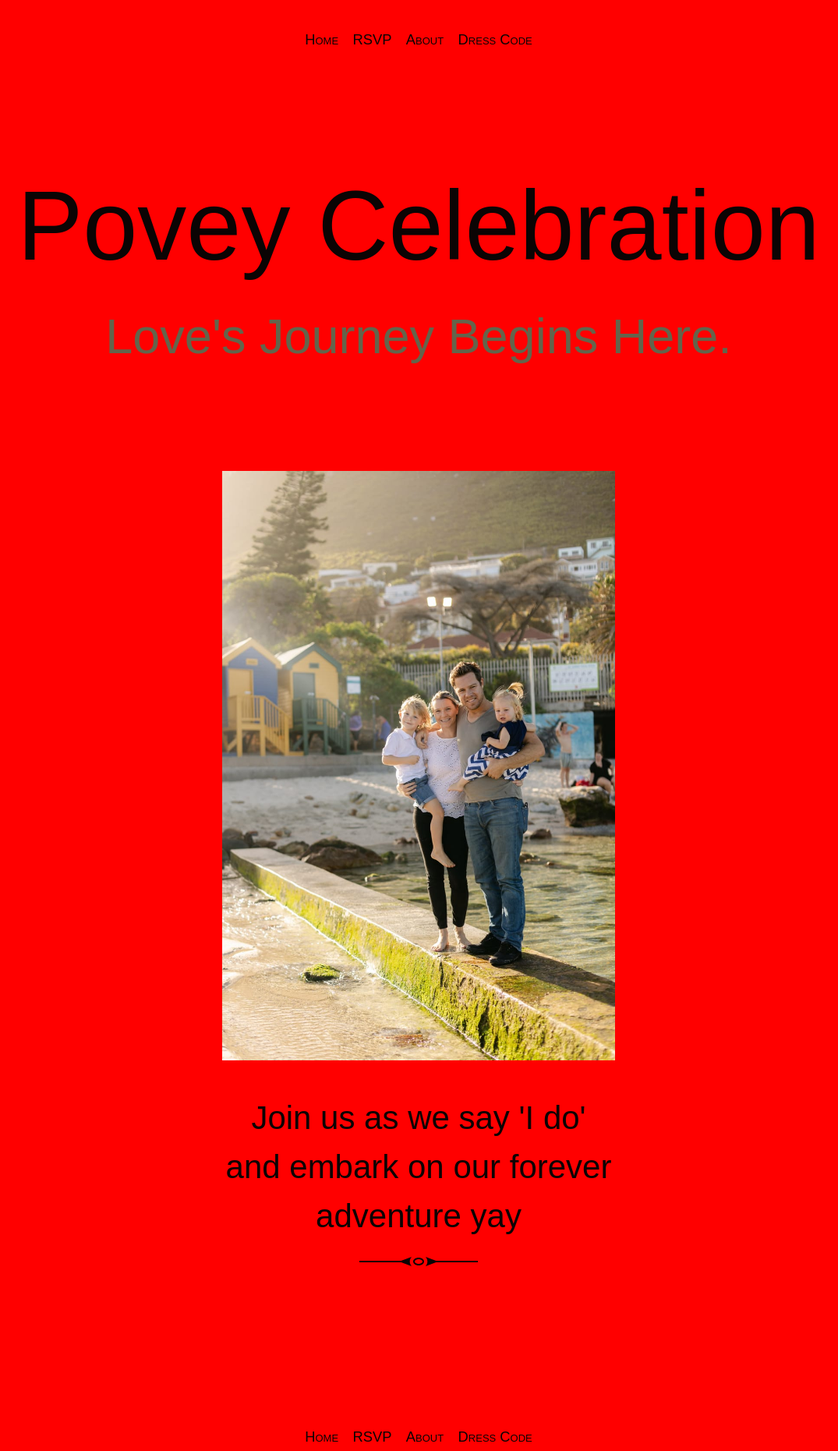
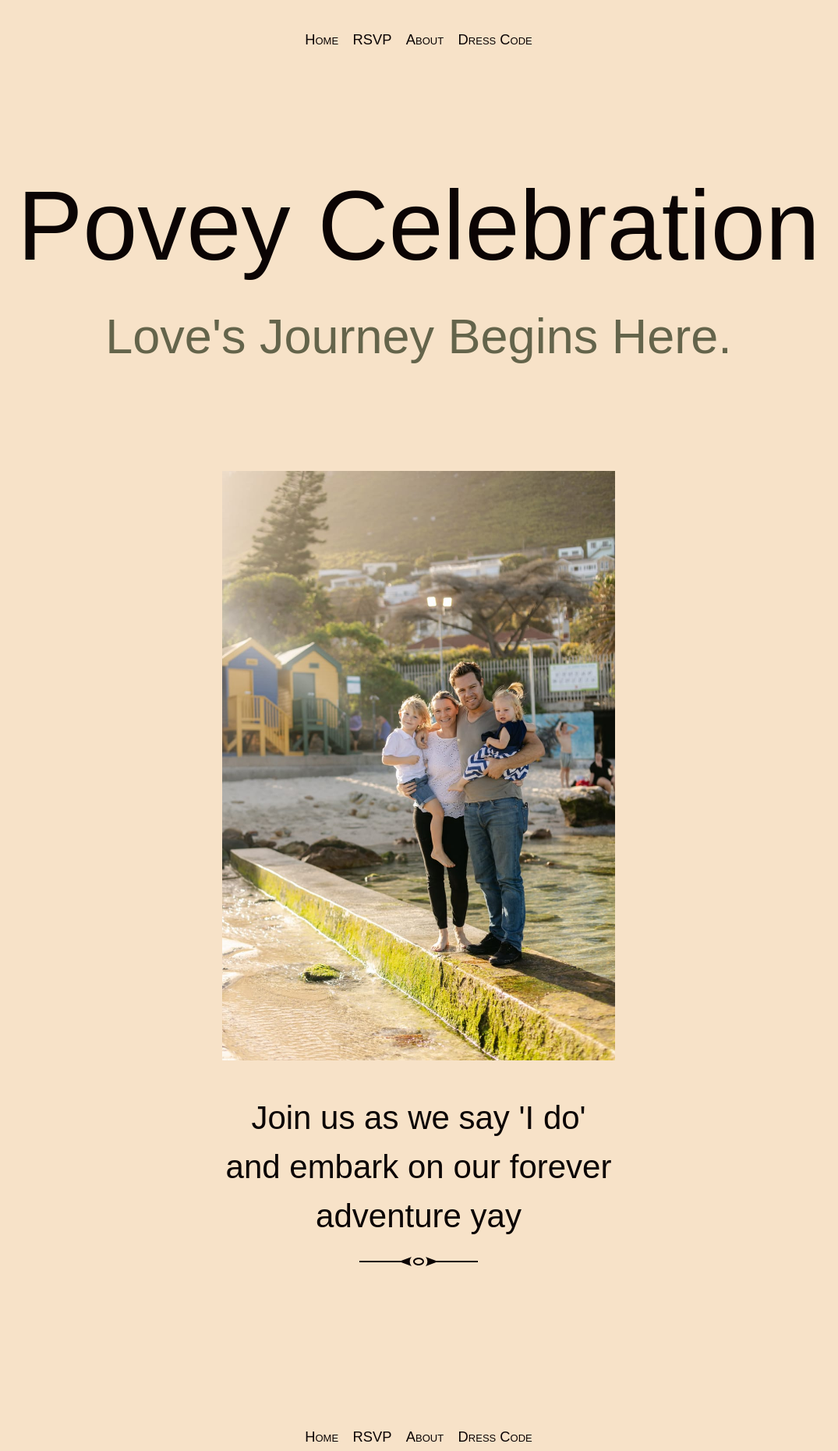
Before and after one commit to PoveyCelebration/PoveyCelebration.github.io, a Jekyll site: the page built from index.html, in a window 1280 px wide. Shown: the whole page at 78% size, without its empty margins (103-1178 px from the left). Built offline with Jekyll 4.4.1, drawn with Linux system fonts in a browser that asks for light colours; the list of posts is cut into pages by our own code.

Commit message:
Update _base.scss

```diff
--- a/_sass/_base.scss
+++ b/_sass/_base.scss
@@ -1,6 +1,5 @@
 body {
-  // background: $brand-color;
-  background: red;
+  background: $brand-color;
   color: $text-color;
   font-family: $font-family;
   font-size: 1.3125em;
```
